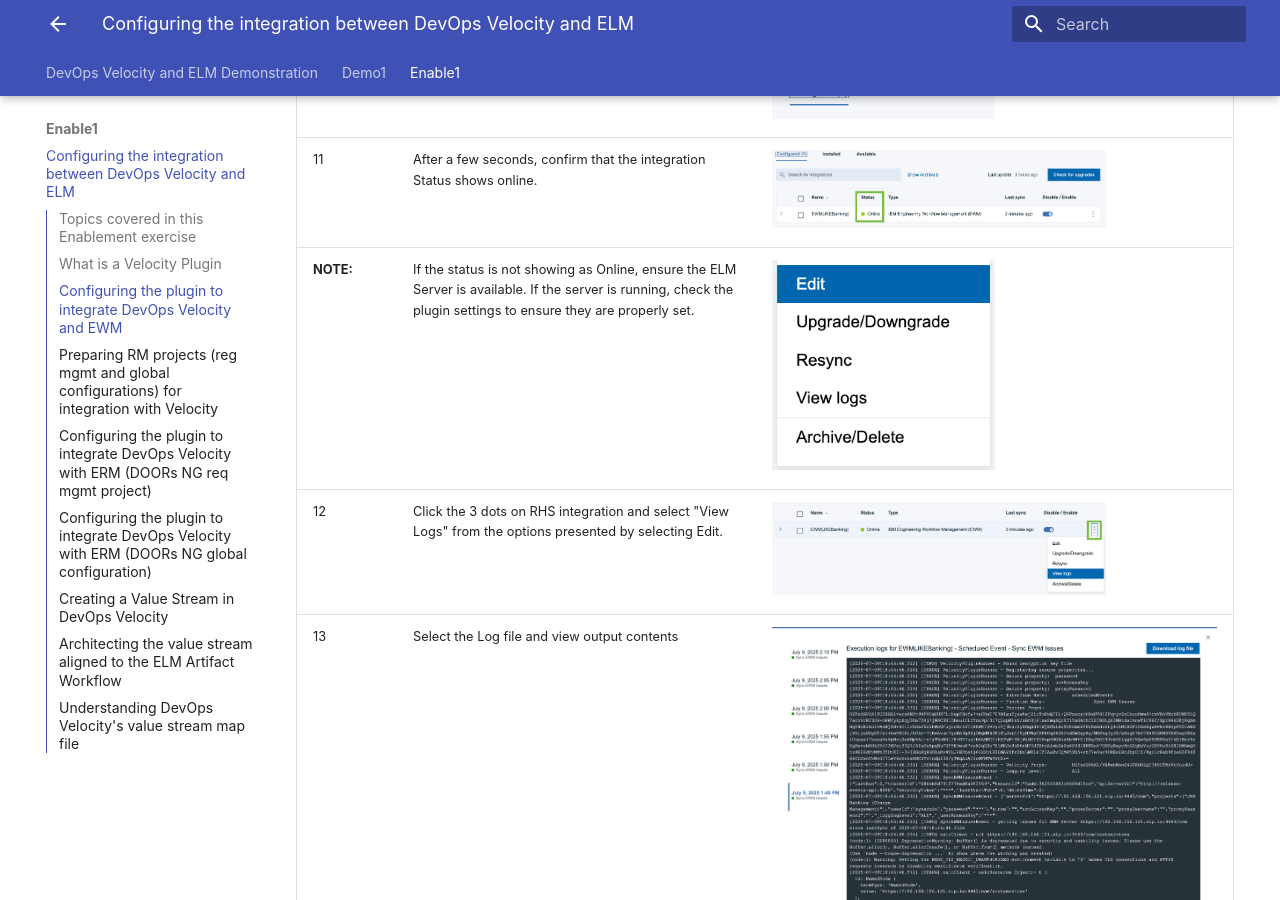
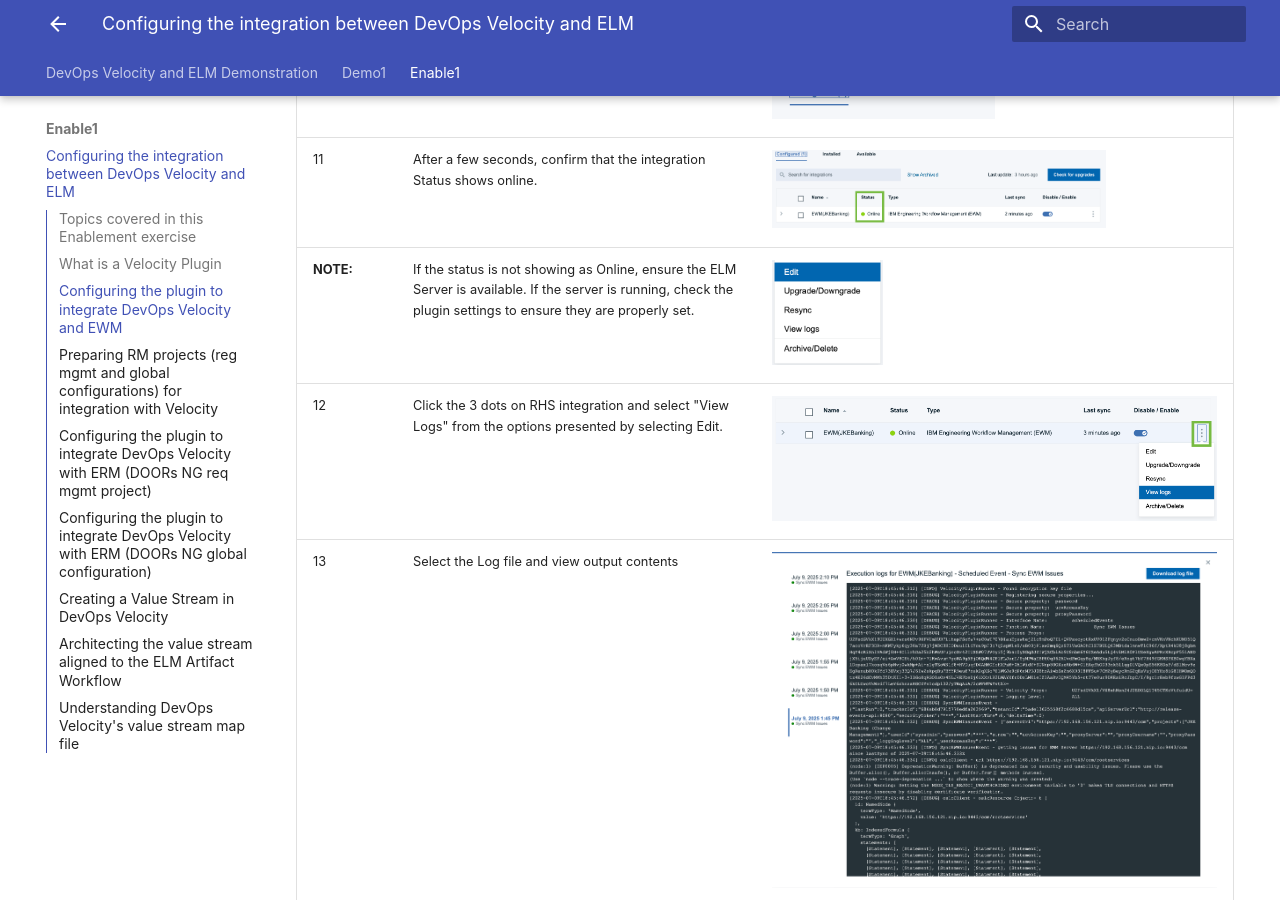
Before and after one commit to DevOpsAutomationLabs/ELM_Velocity, an MkDocs documentation site: the page built from docs/enable1/index.md, in a window 1280 px wide and 900 px high, scrolled down 3118 px. Built offline with MkDocs 1.6.1 and Material for MkDocs 9.7.7, drawn with Linux system fonts in a browser that asks for light colours.

Commit message:
Update index.md

```diff
--- a/docs/enable1/index.md
+++ b/docs/enable1/index.md
@@ -46,8 +46,8 @@
 | 9 | Click the "Add" button when done. |  |
 | 10 | Click the Configured tab on the Integrations page. | <img src="media/e9.png" alt="e9" style="width:50%; height:auto;"> |
 | 11 | After a few seconds, confirm that the integration Status shows online. |  <img src="media/e10.png" alt="e10" style="width:75%; height:auto;"> |
-| **NOTE:** |  If the status is not showing as Online, ensure the ELM Server is available. If the server is running, check the plugin settings to ensure they are properly set. | <img src="media/e12.png" alt="e12" style="width:50%; height:auto;">  |
-| 12 | Click the 3 dots on RHS integration and select "View Logs" from the options presented by selecting Edit. |  <img src="media/e11.png" alt="e11" style="width:75%; height:auto;"> |
+| **NOTE:** |  If the status is not showing as Online, ensure the ELM Server is available. If the server is running, check the plugin settings to ensure they are properly set. | <img src="media/e12.png" alt="e12" style="width:25%; height:auto;">  |
+| 12 | Click the 3 dots on RHS integration and select "View Logs" from the options presented by selecting Edit. |  <img src="media/e11.png" alt="e11" style="width:100%; height:auto;"> |
 | 13 | Select the Log file and view output contents | <img src="media/e13.png" alt="e13" style="width:100%; height:auto;"> |
 
 Congratulations on successfully configuring the EWM Plugin.
```
